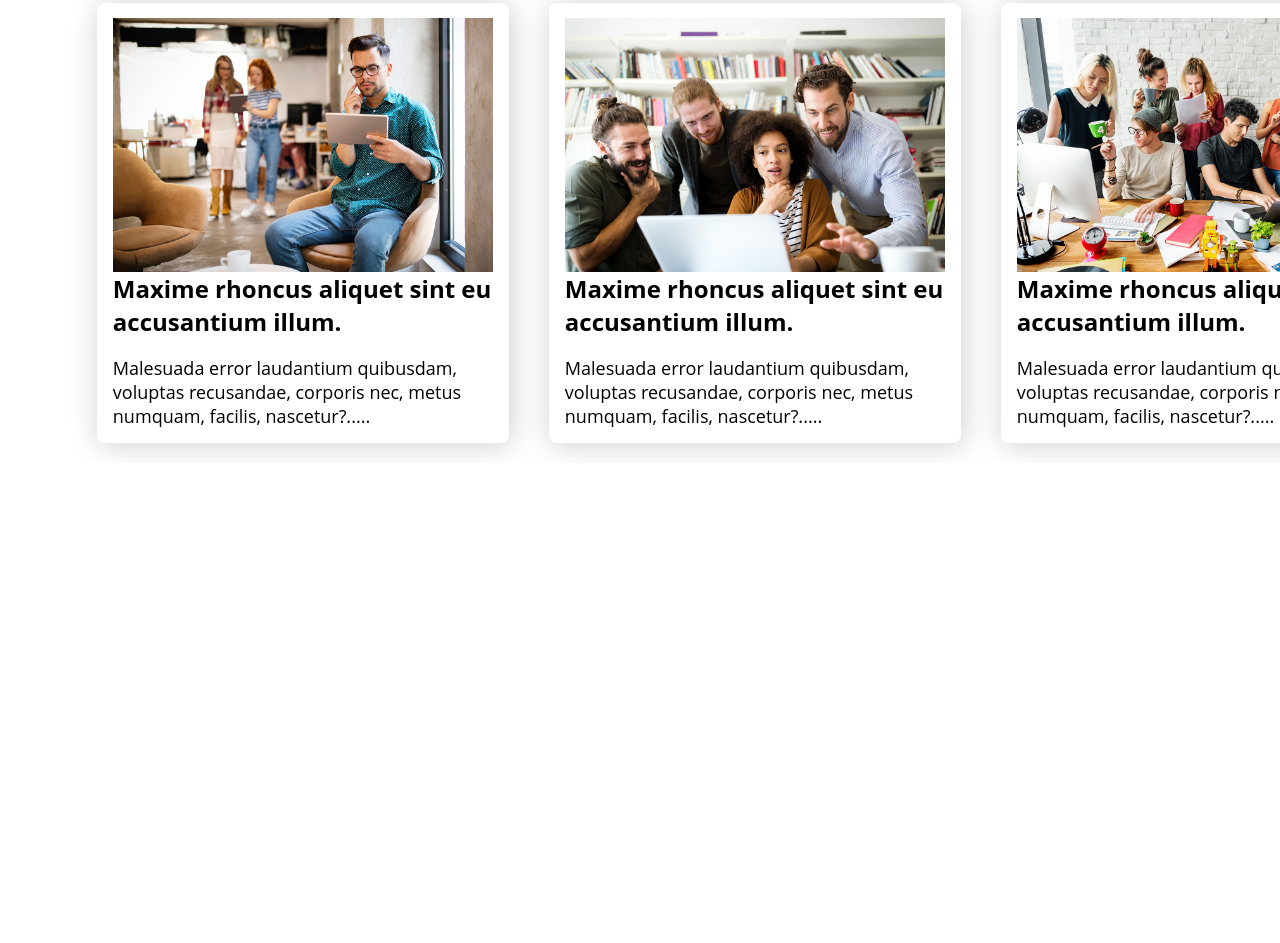
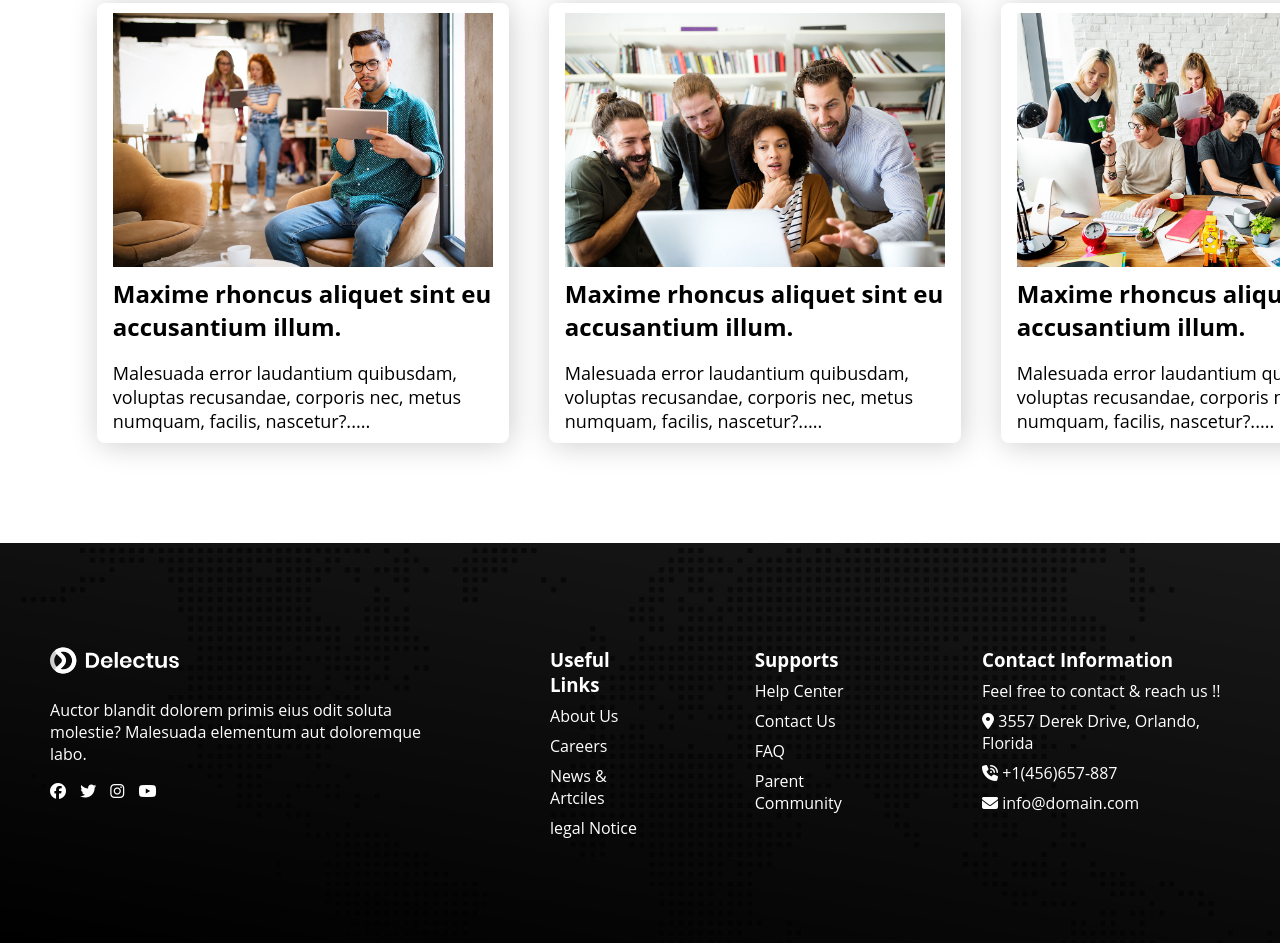
Before and after one commit to mahedy766584/digital-agency-b8-main, a plain HTML site: page index.html in a window 1280 px wide. Shown: the part 2156-3099 px from the top of the page. Before the commit the page ends 2619 px from the top, so only its background shows below. Drawn offline with Linux system fonts and the light colour scheme.

Commit message:
design chenged

```diff
--- a/css/style.css
+++ b/css/style.css
@@ -234,7 +234,8 @@ nav .navbar-button button:hover > a{
     flex-wrap: wrap;
 }
 .service-icons-c{
-    display: flex;flex-direction: column;
+    display: flex;
+    flex-direction: column;
     align-items: center;
 }
 .service-icons-c img{
@@ -250,7 +251,8 @@ nav .navbar-button button:hover > a{
 }
 .img-p{
     width: 280px;
-    height: 200px;
+    height: 240px;
+    color: #000000;
 }
 
 
@@ -351,8 +353,58 @@ nav .navbar-button button:hover > a{
 }
 .news-heding{
     margin-bottom: 18px;
+    margin-top: 10px;
 }
 .news-description{
     font-size: 18px;
 
 }
+
+
+/* footer section style */
+footer{
+    background-image: url("../css/image/footer-bg.png"), linear-gradient(190deg, rgba(0,0,0,.90), rgba(0,0,0,5));
+    height: 50vh;
+    background-blend-mode: overlay;
+    background-position: center;
+    background-size: cover;
+    margin-top: 80px;
+    color: #ffffff;
+    justify-content: center;
+    display: flex;
+    flex-direction: column;
+    align-items: center;
+}
+.main-content-p{
+    display: flex;
+
+}
+.content{
+    display: inline-flex;
+    flex-direction: column;
+    padding: 0 50px;
+}
+.content a{
+    margin-top: 8px;
+    text-decoration: none;
+    color: #fff;
+}
+.content a:hover{
+    color: #6480ff;
+    transition: all ease-in .4s;
+}
+.content .footer-description{
+    width: 400px;
+    margin-top: 25px;
+}
+.footer-logo{
+    width: 130px;
+    cursor: pointer;
+}
+.social-icons{
+    margin-top: 15px;
+    color: #ceb7b7;
+}
+.social-icons a:not(:first-child){
+    margin-left: 10px;
+}
--- a/index.html
+++ b/index.html
@@ -83,7 +83,7 @@
                     <div class="img-p">
                         <div class="service-icons-c">
                             <img src="icons/coding.png">
-                            <h3>Website Development</h3>
+                            <h3 class="Website">Website Development</h3>
                         </div>
                         <div class="service-icons-c">
                             <img src="icons/bar-chart.png">
@@ -168,6 +168,44 @@
     <!-- this is the footer section -->
     <footer>
 
+        <section class="main-content-p">
+
+            <div class="content">
+                <img class="footer-logo" src="./logo/site-logo-light-new.svg">
+                <p class="footer-description">Auctor blandit dolorem primis eius odit soluta molestie? Malesuada elementum aut doloremque labo.</p>
+                <div class="social-icons">
+                    <a href="#"><i class="fa-brands fa-facebook"></i></a>
+                    <a href="#"><i class="fa-brands fa-twitter"></i></a>
+                    <a href="#"><i class="fa-brands fa-instagram"></i></a>
+                    <a href="#"><i class="fa-brands fa-youtube"></i></a>
+                </div>
+            </div>
+
+            <div class="content">
+                <h3>Useful Links</h3>
+                <a href="#">About Us</a>
+                <a href="#">Careers</a>
+                <a href="#">News & Artciles</a>
+                <a href="#">legal Notice</a>
+            </div>
+            <div class="content">
+                <h3>Supports</h3>
+                <a href="#">Help Center</a>
+                <a href="#">Contact Us</a>
+                <a href="#">FAQ</a>
+                <a href="#">Parent Community</a>
+            </div>
+            <div class="content">
+                <h3>Contact Information</h3>
+                <a href="#">Feel free to contact & reach us !!</a>
+                <a href="#"><i class="fa-solid fa-location-dot"></i> 3557 Derek Drive, Orlando, Florida</a>
+                <a href="#"><i class="fa-solid fa-phone-volume"></i> +1(456)657-887</a>
+                <a href="#"><i class="fa-solid fa-envelope"></i> info@domain.com</a>
+            </div>
+
+
+        </section>
+
     </footer>
 
 </body>
```
